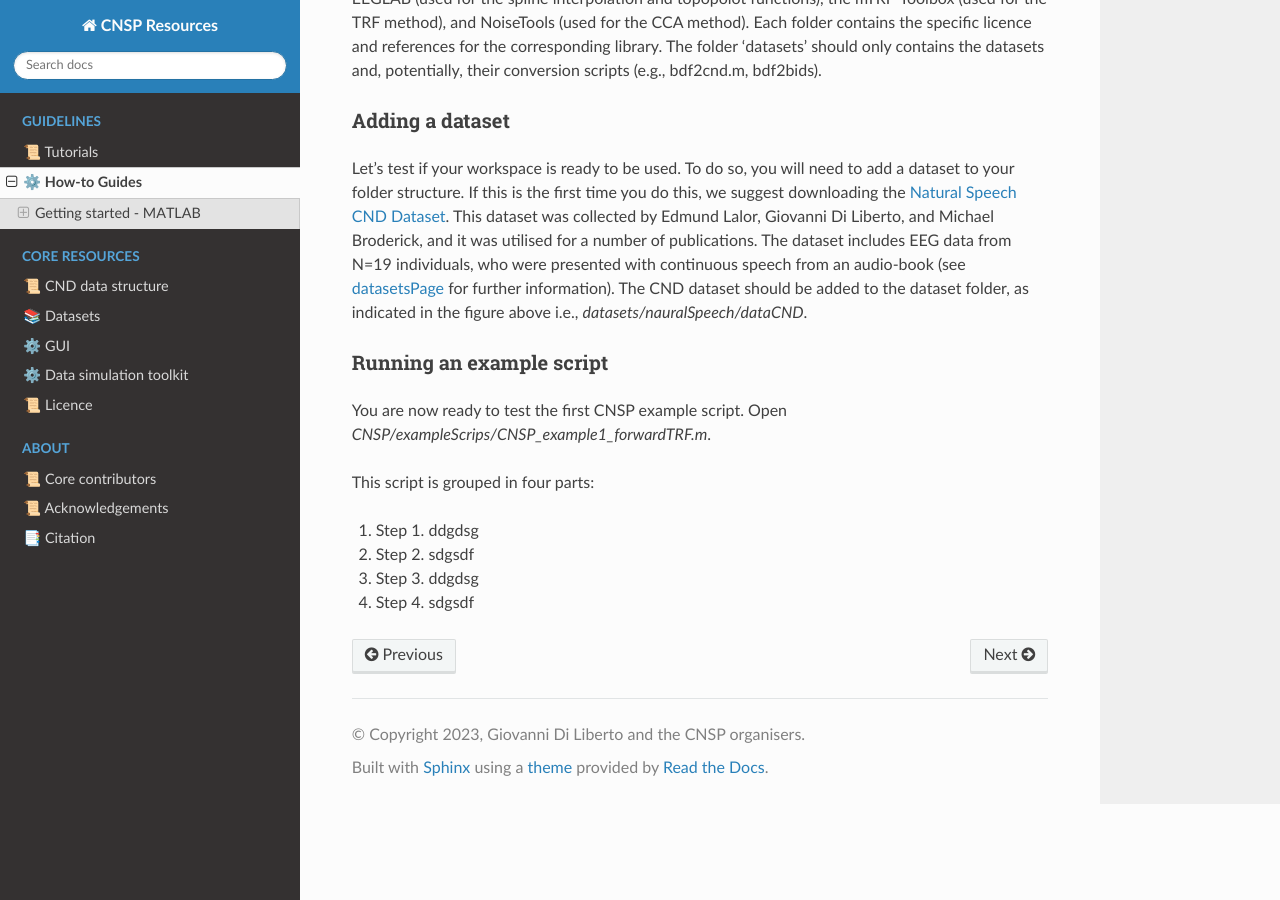
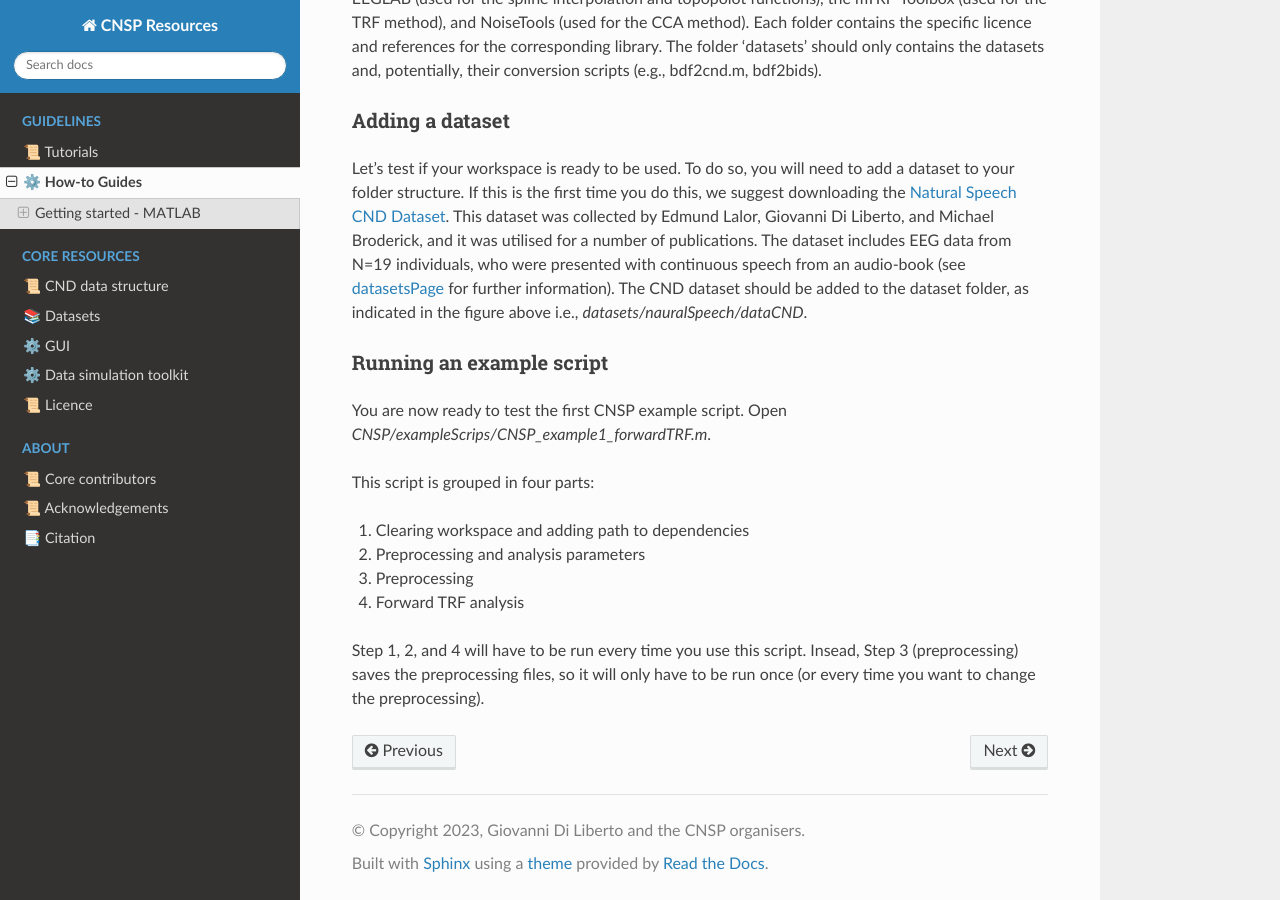
Before and after one commit to CNSP-Workshop/CNSP-resources, a Sphinx documentation site: the page built from docs/howtoPage.rst, in a window 1280 px wide and 900 px high, scrolled down 1138 px. Built offline with Sphinx 7.4.7 and the Read the Docs theme 2.0.0, drawn with Linux system fonts in a browser that asks for light colours; pages that are not in the unit, such as notebooks, are missing from menus.

Commit message:
Update howtoPage.rst

```diff
--- a/docs/howtoPage.rst
+++ b/docs/howtoPage.rst
@@ -48,7 +48,11 @@ You are now ready to test the first CNSP example script. Open `CNSP/exampleScrip
 
 This script is grouped in four parts:
 
-#. Step 1. ddgdsg
-#. Step 2. sdgsdf
-#. Step 3. ddgdsg
-#. Step 4. sdgsdf
+#. Clearing workspace and adding path to dependencies
+#. Preprocessing and analysis parameters
+#. Preprocessing
+#. Forward TRF analysis
+
+Step 1, 2, and 4 will have to be run every time you use this script.
+Insead, Step 3 (preprocessing) saves the preprocessing files, so it will only have to be run once
+(or every time you want to change the preprocessing).
```
